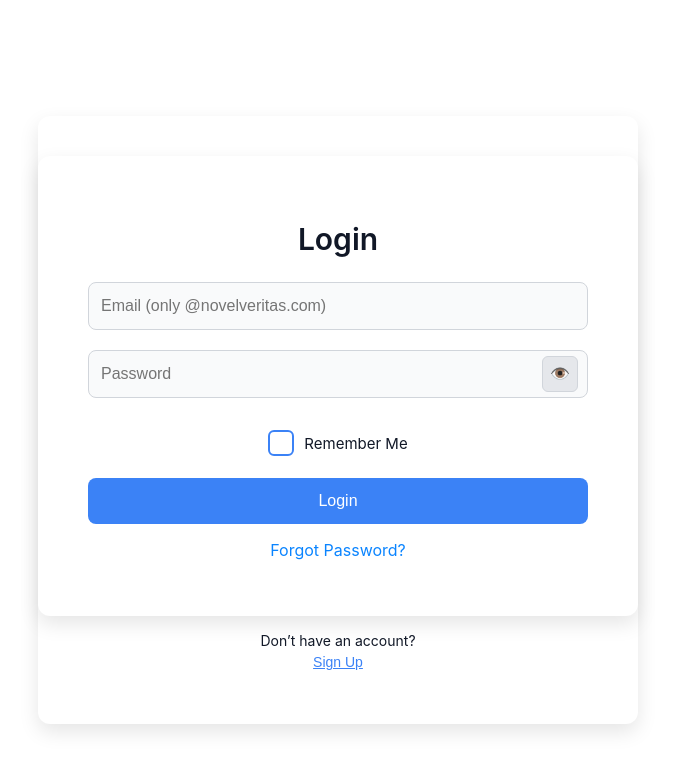
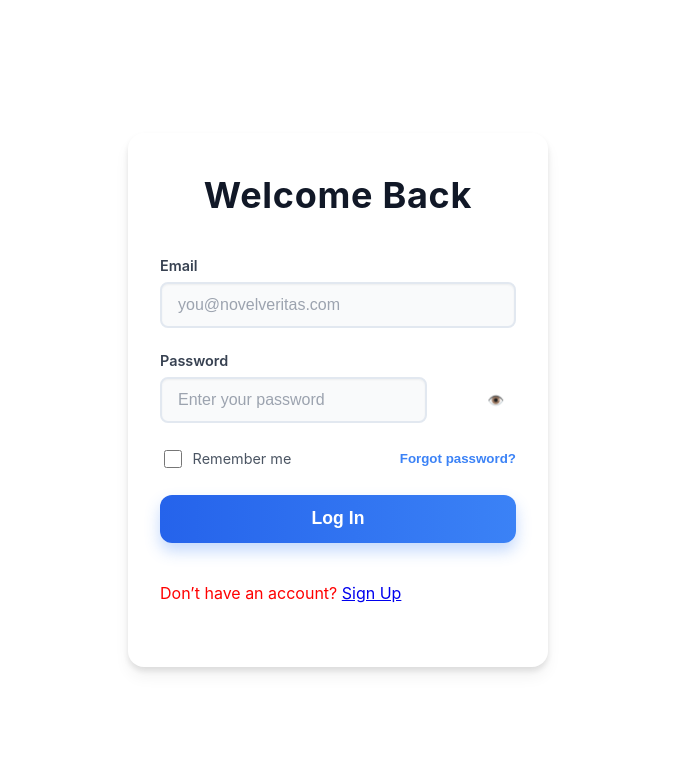
Before and after one commit to divyanshu22299/novelproject, a React (Create React App) app: page /login in a window 1280 px wide. Shown: the top 770 px of the page, without its empty margins (302-977 px from the left). Built offline with nearby package versions, Linux system fonts and the light colour scheme; no server answers.

Commit message:
Fix ESLint warnings for Netlify deployment

```diff
--- a/src/App.js
+++ b/src/App.js
@@ -1,5 +1,12 @@
 import React, { useState, useEffect } from "react";
-import { BrowserRouter as Router, Routes, Route, Link, useLocation } from "react-router-dom";
+import {
+  BrowserRouter as Router,
+  Routes,
+  Route,
+  Link,
+  useLocation,
+  Navigate,
+} from "react-router-dom";
 import VaultPage from "./VaultPage";
 import TrainingHub from "./TrainingHub";
 import CloudPage from "./CloudPage";
@@ -23,19 +30,30 @@ function Home() {
       <div className="tiles-grid">
         <div className="tile vault">
           <h2>🔐 Client Credentials Vault</h2>
-          <p>Securely store and manage all client SAP IDs, passwords, and system links.</p>
-          <Link to="/vault"><button>Go to Vault</button></Link>
+          <p>
+            Securely store and manage all client SAP IDs, passwords, and system
+            links.
+          </p>
+          <Link to="/vault">
+            <button>Go to Vault</button>
+          </Link>
         </div>
 
         <div className="tile training">
           <h2>📘 Training & Learning Hub</h2>
-          <p>Access SAP training resources, videos, and guides for continuous learning.</p>
-          <Link to="/training"><button>Go to Training</button></Link>
+          <p>
+            Access SAP training resources, videos, and guides for continuous
+            learning.
+          </p>
+          <Link to="/training">
+            <button>Go to Training</button>
+          </Link>
         </div>
       </div>
 
       <footer className="home-footer">
-        &copy; 2025 SAP Provider Office. All rights reserved dev @ Divyanshu Singh Chouhan.
+        &copy; 2025 SAP Provider Office. All rights reserved dev @ Divyanshu
+        Singh Chouhan.
       </footer>
     </div>
   );
@@ -59,15 +77,19 @@ function AppWrapper() {
       if (saved === "dark") return true;
       if (saved === "light") return false;
     } catch {}
-    return window.matchMedia && window.matchMedia("(prefers-color-scheme: dark)").matches;
+    return (
+      window.matchMedia &&
+      window.matchMedia("(prefers-color-scheme: dark)").matches
+    );
   });
 
   const [user, setUser] = useState(null);
-  const [isLogin, setIsLogin] = useState(true);
   const [unverifiedEmail, setUnverifiedEmail] = useState("");
 
   useEffect(() => {
-    try { localStorage.setItem("theme", darkMode ? "dark" : "light"); } catch {}
+    try {
+      localStorage.setItem("theme", darkMode ? "dark" : "light");
+    } catch {}
   }, [darkMode]);
 
   useEffect(() => {
@@ -83,31 +105,25 @@ function AppWrapper() {
     return () => unsubscribe();
   }, []);
 
-  const toggleTheme = () => setDarkMode(prev => !prev);
+  const toggleTheme = () => setDarkMode((prev) => !prev);
   const showToggle = location.pathname === "/" || location.pathname === "/vault";
 
+  // Unauthenticated view (login/signup)
   if (!user) {
     return (
       <div className={`auth-page ${darkMode ? "theme-dark" : "theme-light"}`}>
         <div className="auth-forms">
-          {isLogin ? (
-            <div className="auth-container">
-              <Login onLogin={setUser} />
-              <p className="toggle-auth">
-                Don’t have an account? <button onClick={() => setIsLogin(false)}>Sign Up</button>
-              </p>
-            </div>
-          ) : (
-            <div className="auth-container">
-              <Signup onSignup={setUser} />
-              <p className="toggle-auth">
-                Already have an account? <button onClick={() => setIsLogin(true)}>Login</button>
-              </p>
-            </div>
-          )}
+          <Routes>
+            <Route path="/login" element={<Login onLogin={setUser} />} />
+            <Route path="/signup" element={<Signup />} />
+            <Route path="/" element={<Navigate to="/login" />} />
+            <Route path="*" element={<Navigate to="/login" />} />
+          </Routes>
+
           {unverifiedEmail && (
             <p className="error" style={{ marginTop: "10px" }}>
-              Your email <b>{unverifiedEmail}</b> is not verified. Please check your inbox.
+              Your email <b>{unverifiedEmail}</b> is not verified. Please check
+              your inbox.
             </p>
           )}
         </div>
@@ -118,14 +134,20 @@ function AppWrapper() {
   // Logged-in view
   return (
     <div className={darkMode ? "theme-dark" : "theme-light"}>
-      {showToggle && <ThemeToggle darkMode={darkMode} toggleTheme={toggleTheme} />}
-      <button className="logout-btn" onClick={() => signOut(auth)}>Logout</button>
+      {showToggle && (
+        <ThemeToggle darkMode={darkMode} toggleTheme={toggleTheme} />
+      )}
+      <button className="logout-btn" onClick={() => signOut(auth)}>
+        Logout
+      </button>
       <Routes>
         <Route path="/" element={<Home />} />
         <Route path="/vault" element={<VaultPage darkMode={darkMode} />} />
         <Route path="/vault/cloud" element={<CloudPage darkMode={darkMode} />} />
         <Route path="/vault/cloud/:clientName" element={<ClientPage />} />
         <Route path="/training" element={<TrainingHub />} />
+        {/* fallback to Home if logged in */}
+        <Route path="*" element={<Home />} />
       </Routes>
     </div>
   );
--- a/src/Login.js
+++ b/src/Login.js
@@ -1,6 +1,8 @@
-import React, { useState } from "react";
+// Login.js
+import React, { useState, useEffect } from "react";
 import { auth } from "./firebase";
 import { signInWithEmailAndPassword, sendPasswordResetEmail } from "firebase/auth";
+import { Link } from "react-router-dom"; // 👈 added
 import "./loginSignup.css";
 
 export default function Login({ onLogin }) {
@@ -10,25 +12,38 @@ export default function Login({ onLogin }) {
   const [showPassword, setShowPassword] = useState(false);
   const [rememberMe, setRememberMe] = useState(() => !!localStorage.getItem("userEmail"));
   const [resetMessage, setResetMessage] = useState("");
+  const [isLoading, setIsLoading] = useState(false);
+
+
+
+  useEffect(() => {
+    setError("");
+    setResetMessage("");
+  }, [email, password]);
 
   const handleLogin = async () => {
     setError("");
+    setResetMessage("");
     if (!email.endsWith("@novelveritas.com")) {
       setError("Only @novelveritas.com emails are allowed");
       return;
     }
+    if (!password) {
+      setError("Please enter your password");
+      return;
+    }
 
+    setIsLoading(true);
     try {
       const userCred = await signInWithEmailAndPassword(auth, email, password);
 
-      // Check if email is verified
       if (!userCred.user.emailVerified) {
         setError("Please verify your email before logging in.");
-        await auth.signOut(); // Sign out unverified user
+        await auth.signOut();
+        setIsLoading(false);
         return;
       }
 
-      // Handle Remember Me
       if (rememberMe) {
         localStorage.setItem("userEmail", email);
       } else {
@@ -39,6 +54,7 @@ export default function Login({ onLogin }) {
     } catch (err) {
       setError("Invalid email or password");
     }
+    setIsLoading(false);
   };
 
   const handlePasswordReset = async () => {
@@ -57,47 +73,90 @@ export default function Login({ onLogin }) {
   };
 
   return (
-    <div className="auth-container">
-      <h2>Login</h2>
+    <main className="login-page" aria-label="Login form">
+      <section className="login-card" tabIndex={-1} aria-live="polite">
+        <h1 className="login-title">Welcome Back</h1>
+
+        <label htmlFor="email" className="input-label">
+          Email
           <input
+            id="email"
             type="email"
-        placeholder="Email (only @novelveritas.com)"
+            placeholder="you@novelveritas.com"
             value={email}
             onChange={(e) => setEmail(e.target.value)}
+            autoComplete="username"
+            required
+            className="input-field"
           />
-      <div className="password-field">
+        </label>
+
+        <label htmlFor="password" className="input-label password-label">
+          Password
+          <div className="password-wrapper">
             <input
+              id="password"
               type={showPassword ? "text" : "password"}
-          placeholder="Password"
+              placeholder="Enter your password"
               value={password}
               onChange={(e) => setPassword(e.target.value)}
+              autoComplete="current-password"
+              required
+              className="input-field"
             />
-        <button onClick={() => setShowPassword((prev) => !prev)}>
+            <button
+              type="button"
+              aria-label={showPassword ? "Hide password" : "Show password"}
+              className="password-toggle"
+              onClick={() => setShowPassword((v) => !v)}
+            >
               {showPassword ? "🙈" : "👁️"}
             </button>
           </div>
-      <div className="remember-me">
+        </label>
+
+        <div className="remember-forgot">
+          <label className="remember-me">
             <input
               type="checkbox"
-          id="remember"
               checked={rememberMe}
-          onChange={() => setRememberMe((prev) => !prev)}
+              onChange={() => setRememberMe((v) => !v)}
             />
-        <label htmlFor="remember">Remember Me</label>
+            Remember me
+          </label>
+
+          <button
+            type="button"
+            className="forgot-password"
+            onClick={handlePasswordReset}
+          >
+            Forgot password?
+          </button>
         </div>
 
-      <button onClick={handleLogin}>Login</button>
+        <button
+          type="button"
+          className="login-button"
+          onClick={handleLogin}
+          disabled={isLoading}
+        >
+          {isLoading ? "Logging in..." : "Log In"}
+        </button>
 
-      <p
-        className="forgot-password"
-        onClick={handlePasswordReset}
-        style={{ cursor: "pointer", color: "#0a84ff" }}
-      >
-        Forgot Password?
+        {(error || resetMessage) && (
+          <p className={`message ${error ? "error" : "success"}`}>
+            {error || resetMessage}
           </p>
+        )}
 
-      {error && <p className="error">{error}</p>}
-      {resetMessage && <p className="success">{resetMessage}</p>}
-    </div>
+        {/* Sign up option */}
+        <p className="toggle-auth">
+          Don’t have an account?{" "}
+          <Link to="/signup" className="signup-button">
+            Sign Up
+          </Link>
+        </p>
+      </section>
+    </main>
   );
 }
--- a/src/Signup.js
+++ b/src/Signup.js
@@ -1,3 +1,4 @@
+// Signup.js
 import React, { useState } from "react";
 import { auth } from "./firebase";
 import {
@@ -5,7 +6,7 @@ import {
   sendEmailVerification,
   signOut,
 } from "firebase/auth";
-import { useNavigate } from "react-router-dom"; // 👈 for redirect
+import { useNavigate, Link } from "react-router-dom";
 import "./loginSignup.css";
 
 export default function Signup() {
@@ -51,18 +52,16 @@ export default function Signup() {
 
       // Send verification email
       await sendEmailVerification(userCred.user, {
-        url: "https://novelcustom.netlify.app/", // 🔹 change to your deployed login URL
+        url: "https://novelcustom.netlify.app/",
       });
 
-      // Immediately sign out so user can’t enter without verification
+      // Sign out after signup (until verification is done)
       await signOut(auth);
 
-      // Show popup
       alert(
         "Signup successful! Please check your email inbox and verify your account before logging in."
       );
 
-      // Redirect to login page
       navigate("/login");
     } catch (err) {
       if (err.code === "auth/email-already-in-use") {
@@ -74,33 +73,62 @@ export default function Signup() {
   };
 
   return (
-    <div className="auth-container">
-      <h2>Sign Up</h2>
+    <main className="login-page">
+      <section className="login-card">
+        <h1 className="login-title">Create Account</h1>
+
+        <label className="input-label">
+          Email
           <input
             type="email"
-        placeholder="Email (only @novelveritas.com)"
+            placeholder="you@novelveritas.com"
             value={email}
             onChange={(e) => setEmail(e.target.value)}
+            className="input-field"
           />
-      <div className="password-field">
+        </label>
+
+        <label className="input-label">
+          Password
+          <div className="password-wrapper">
             <input
               type={showPassword ? "text" : "password"}
-          placeholder="Password"
+              placeholder="Enter your password"
               value={password}
               onChange={(e) => setPassword(e.target.value)}
+              className="input-field"
             />
-        <button type="button" onClick={() => setShowPassword((prev) => !prev)}>
+            <button
+              type="button"
+              onClick={() => setShowPassword((prev) => !prev)}
+              className="password-toggle"
+            >
               {showPassword ? "🙈" : "👁️"}
             </button>
           </div>
+        </label>
+
+        <label className="input-label">
+          Confirm Password
           <input
             type="password"
-        placeholder="Confirm Password"
+            placeholder="Re-enter your password"
             value={confirmPassword}
             onChange={(e) => setConfirmPassword(e.target.value)}
+            className="input-field"
           />
-      <button onClick={handleSignUp}>Sign Up</button>
-      {error && <p className="error">{error}</p>}
-    </div>
+        </label>
+
+        <button onClick={handleSignUp} className="login-button">
+          Sign Up
+        </button>
+
+        {error && <p className="message error">{error}</p>}
+
+        <p className="toggle-auth">
+          Already have an account? <Link to="/login">Login</Link>
+        </p>
+      </section>
+    </main>
   );
 }
--- a/src/loginSignup.css
+++ b/src/loginSignup.css
@@ -1,204 +1,288 @@
-/* ---- Auth Page Container ---- */
-.auth-page {
+/* Reset and base */
+.auth-page *,
+*::before,
+*::after {
+box-sizing: border-box;
+}
+
+body, html, #root {
+height: 100%;
+margin: 0;
+font-family: 'Inter', -apple-system, BlinkMacSystemFont, 'Segoe UI', Roboto, Oxygen,
+Ubuntu, Cantarell, 'Open Sans', 'Helvetica Neue', sans-serif;
+background: linear-gradient(135deg, #f0f4f8, #d9e2ec);
+color: #1f2937;
+-webkit-font-smoothing: antialiased;
+-moz-osx-font-smoothing: grayscale;
+}
+
+/* Center the login page */
+.login-page {
 display: flex;
 justify-content: center;
 align-items: center;
 min-height: 100vh;
-  background: #f3f4f6; /* light background */
-  font-family: 'Inter', sans-serif;
-  padding: 20px;
+padding: 1rem;
+animation: fadeSlideIn 0.8s ease forwards;
 }
 
-/* ---- Auth Form Container ---- */
-.auth-page .auth-container {
+/* Card container */
+.login-card {
+background: #fff;
+border-radius: 1rem;
+box-shadow:
+0 10px 15px rgba(0, 0, 0, 0.05),
+0 4px 6px rgba(0, 0, 0, 0.1);
+width: 100%;
+max-width: 420px;
+padding: 2.5rem 2rem 3rem;
 display: flex;
 flex-direction: column;
-  align-items: center;
-  width: 600px;
-  max-width: 800px;
-  padding: 40px 50px;
-  border-radius: 12px;
-  background: #ffffff; /* white form */
-  box-shadow: 0 8px 20px rgba(0, 0, 0, 0.1);
-  box-sizing: border-box;
-  animation: fadeIn 0.3s ease;
+gap: 1.5rem;
+position: relative;
+overflow: hidden;
 }
 
-/* ---- Form Title ---- */
-.auth-page .auth-container h2 {
+/* Title */
+.login-title {
+font-weight: 700;
+font-size: 2.25rem;
+color: #111827;
 text-align: center;
-
-  margin-bottom: 25px;
-  color: #111827; /* dark text */
-  font-size: 30px;
-  font-weight: 600;
+margin: 0 0 1rem;
+letter-spacing: 0.02em;
+user-select: none;
+animation: slideDownFade 0.6s ease forwards;
 }
 
-/* ---- Inputs ---- */
-.auth-page .auth-container input {
-  width: 100%;
-  padding: 14px 12px;
-  margin-bottom: 20px;
-  border: 1px solid #d1d5db;
-  border-radius: 8px;
-  background: #f9fafb; /* light input */
-
-  color: #111827;
-  font-size: 16px;
-  box-sizing: border-box;
-  transition: all 0.3s ease;
+/* Input labels */
+.input-label {
+font-weight: 600;
+font-size: 0.9rem;
+color: #374151;
+display: flex;
+flex-direction: column;
+gap: 0.5rem;
+user-select: none;
+animation: slideUpFade 0.6s ease forwards;
 }
 
-.auth-page .auth-container input:focus {
-  outline: none;
-  border-color: #3b82f6;
-  box-shadow: 0 0 6px rgba(59, 130, 246, 0.5);
+/* Input fields */
+.input-field {
+padding: 0.75rem 1rem;
+font-size: 1rem;
+border-radius: 0.5rem;
+border: 2px solid #e2e8f0;
+background: #f9fafb;
+color: #111827;
+transition: border-color 0.3s ease, box-shadow 0.3s ease;
+outline-offset: 2px;
+outline-color: transparent;
+box-shadow: inset 0 1px 2px rgb(0 0 0 / 0.05);
 }
 
-/* ---- Password Field Wrapper ---- */
-.auth-page .auth-container .password-field {
-  position: relative;
-  width: 100%;
-  margin-bottom: 16px;
+.input-field::placeholder {
+color: #9ca3af;
+font-weight: 400;
 }
 
-.auth-page .auth-container .password-field input {
-  padding-right: 50px; /* space for the button */
+.input-field:focus {
+border-color: #3b82f6;
+box-shadow: 0 0 8px rgba(59, 130, 246, 0.4);
+outline-color: #3b82f6;
+}
+
+/* Password wrapper */
+.password-wrapper {
+position: relative;
+display: flex;
+align-items: center;
+}
+
+.password-toggle {
+position: absolute;
+right: 0.75rem;
+background: transparent;
+border: none;
+cursor: pointer;
+padding: 0;
+display: flex;
+align-items: center;
+justify-content: center;
+color: #6b7280;
+transition: color 0.3s ease;
+user-select: none;
+}
+
+.password-toggle:hover,
+.password-toggle:focus {
+color: #2563eb;
+outline: none;
+}
+
+/* Adjust input padding to avoid overlap with toggle */
+.password-wrapper .input-field {
+padding-right: 2.5rem;
 }
 
 
-.auth-page .auth-container .password-field button {
-  position: absolute;
-  right: 10px;
-  top: 19px;
-  transform: translateY(-50%);
-  background-color: #e5e7eb; /* light gray */
-  border: 1px solid #d1d5db;
-  border-radius: 6px;
-  color: #374151; /* dark gray */
-  cursor: pointer;
-  font-size: 16px;
-  width: 36px;
-  height: 36px;
+/* Remember me and forgot password container */
+.remember-forgot {
+display: flex;
+justify-content: space-between;
+align-items: center;
+font-size: 0.9rem;
+color: #4b5563;
+user-select: none;
+animation: slideUpFade 0.6s ease forwards;
+}
+
+/* Remember me checkbox */
+.remember-me {
 display: flex;
 align-items: center;
-  justify-content: center;
-  padding: 0;
-  transition: all 0.2s ease;
+gap: 0.5rem;
+cursor: pointer;
+user-select: none;
 }
 
-.auth-page .auth-container .password-field button:hover {
-  background-color: #3b82f6;
-  color: #fff;
-  border-color: #2563eb;
+.remember-me input[type="checkbox"] {
+width: 1.1rem;
+height: 1.1rem;
+cursor: pointer;
+accent-color: #3b82f6;
+border-radius: 0.25rem;
+border: 1.5px solid #cbd5e1;
+transition: border-color 0.3s ease;
+}
+
+.remember-me input[type="checkbox"]:focus {
+outline-offset: 2px;
+outline-color: #3b82f6;
+outline-style: solid;
+}
+
+/* Forgot password button */
+.forgot-password {
+background: none;
+border: none;
+color: #3b82f6;
+cursor: pointer;
+font-weight: 600;
+padding: 0;
+transition: color 0.3s ease;
+user-select: none;
+}
+
+.forgot-password:hover,
+.forgot-password:focus {
+color: #2563eb;
+outline: none;
+text-decoration: underline;
+}
+
+/* Login button */
+.login-button {
+background: linear-gradient(90deg, #2563eb 0%, #3b82f6 100%);
+border: none;
+border-radius: 0.75rem;
+color: white;
+font-weight: 700;
+font-size: 1.1rem;
+padding: 0.85rem 0;
+cursor: pointer;
+box-shadow: 0 8px 15px rgba(59, 130, 246, 0.3);
+transition: background 0.4s ease, box-shadow 0.3s ease;
+user-select: none;
+animation: slideUpFade 0.6s ease forwards;
+}
+
+.login-button:hover:not(:disabled),
+.login-button:focus:not(:disabled) {
+background: linear-gradient(90deg, #1e40af 0%, #2563eb 100%);
+box-shadow: 0 12px 20px rgba(37, 99, 235, 0.5);
+outline: none;
+}
+
+.login-button:disabled {
+background: #93c5fd;
+cursor: not-allowed;
+box-shadow: none;
+}
+
+/* Messages */
+.message {
+font-size: 0.9rem;
+text-align: center;
+padding: 0.5rem 1rem;
+border-radius: 0.5rem;
+user-select: none;
+animation: fadeIn 0.5s ease forwards;
+}
+
+.message.error {
+background: #fee2e2;
+color: #b91c1c;
+border: 1px solid #fca5a5;
+}
+
+.message.success {
+background: #d1fae5;
+color: #065f46;
+border: 1px solid #6ee7b7;
+}
+
+/* Animations */
+@keyframes fadeSlideIn {
+0% {
+opacity: 0;
+transform: translateY(20px);
+}
+100% {
+opacity: 1;
+transform: translateY(0);
+}
+}
+
+@keyframes slideDownFade {
+0% {
+opacity: 0;
+transform: translateY(-20px);
+}
+100% {
+opacity: 1;
+transform: translateY(0);
+}
+}
+
+@keyframes slideUpFade {
+0% {
+opacity: 0;
+transform: translateY(20px);
+}
+100% {
+opacity: 1;
+transform: translateY(0);
+}
+}
+
+@keyframes fadeIn {
+from { opacity: 0; }
+to { opacity: 1; }
 }
 
 
 
-/* Remember Me Container */
-.auth-page .auth-container .remember-me {
-  display: flex;
-  align-items: center;
-  gap: 10px;
-  margin-bottom: 20px;
-  font-size: 15px;
-  color: #111827;
+/* Responsive */
+@media (max-width: 480px) {
+.login-card {
+padding: 2rem 1.5rem 2.5rem;
+max-width: 100%;
 }
-
-/* Hide default checkbox */
-.auth-page .auth-container .remember-me input[type="checkbox"] {
-  display: none;
 }
-
-/* Custom Checkbox */
-.auth-page .auth-container .remember-me label {
-  position: relative;
-  padding-left: 36px;
-  cursor: pointer;
-  user-select: none;
+.toggle-auth {
+display: block !important;
+color: red !important;
+font-size: 1rem;
+margin-top: 1rem;
 }
-
-/* Outer box */
-.auth-page .auth-container .remember-me label::before {
-  content: "";
-  position: absolute;
-  left: 0;
-  top: 50%;
-  transform: translateY(-50%);
-  width: 22px;
-  height: 22px;
-  border: 2px solid #3b82f6;
-  border-radius: 6px;
-  background-color: transparent;
-  transition: all 0.3s ease;
-}
-
-/* Checkmark */
-.auth-page .auth-container .remember-me input[type="checkbox"]:checked + label::after {
-  content: "";
-  position: absolute;
-  left: 9px;
-  top: 0px;
-  width: 6px;
-  height: 12px;
-  border: solid #fff;
-  border-width: 0 2px 2px 0;
-  transform: rotate(45deg);
-}
-
-/* Checked background */
-.auth-page .auth-container .remember-me input[type="checkbox"]:checked + label::before {
-  background-color: #3b82f6;
-  border-color: #3b82f6;
-}
-
-/* ---- Submit Button ---- */
-.auth-page .auth-container button {
-  width: 100%;
-  padding: 14px 0;
-  margin-top: 5px;
-  background: #3b82f6;
-  color: #fff;
-  border: none;
-  border-radius: 8px;
-  font-size: 16px;
-  font-weight: 500;
-  cursor: pointer;
-  transition: all 0.3s ease;
-}
-
-.auth-page .auth-container button:hover {
-  background: #2563eb;
-}
-
-/* ---- Toggle Auth (Login/Signup Switch) ---- */
-.auth-page .auth-container .toggle-auth {
-  margin-top: 16px;
-  font-size: 14px;
-  text-align: center;
-  color: #111827;
-}
-
-.auth-page .auth-container .toggle-auth button {
-  background: none;
-  border: none;
-  color: #3b82f6;
-  cursor: pointer;
-  text-decoration: underline;
-  font-size: 14px;
-  padding: 0;
-}
-
-/* ---- Error Messages ---- */
-.auth-page .auth-container .error {
-  color: #dc2626;
-  font-size: 14px;
-  margin-top: 12px;
-  text-align: center;
-}
-
-/* ---- Fade In Animation ---- */
-@keyframes fadeIn {
-  from { opacity: 0; transform: translateY(10px); }
-  to { opacity: 1; transform: translateY(0); }
-}
```
Lines whose indentation alone changed are shown as unchanged.
